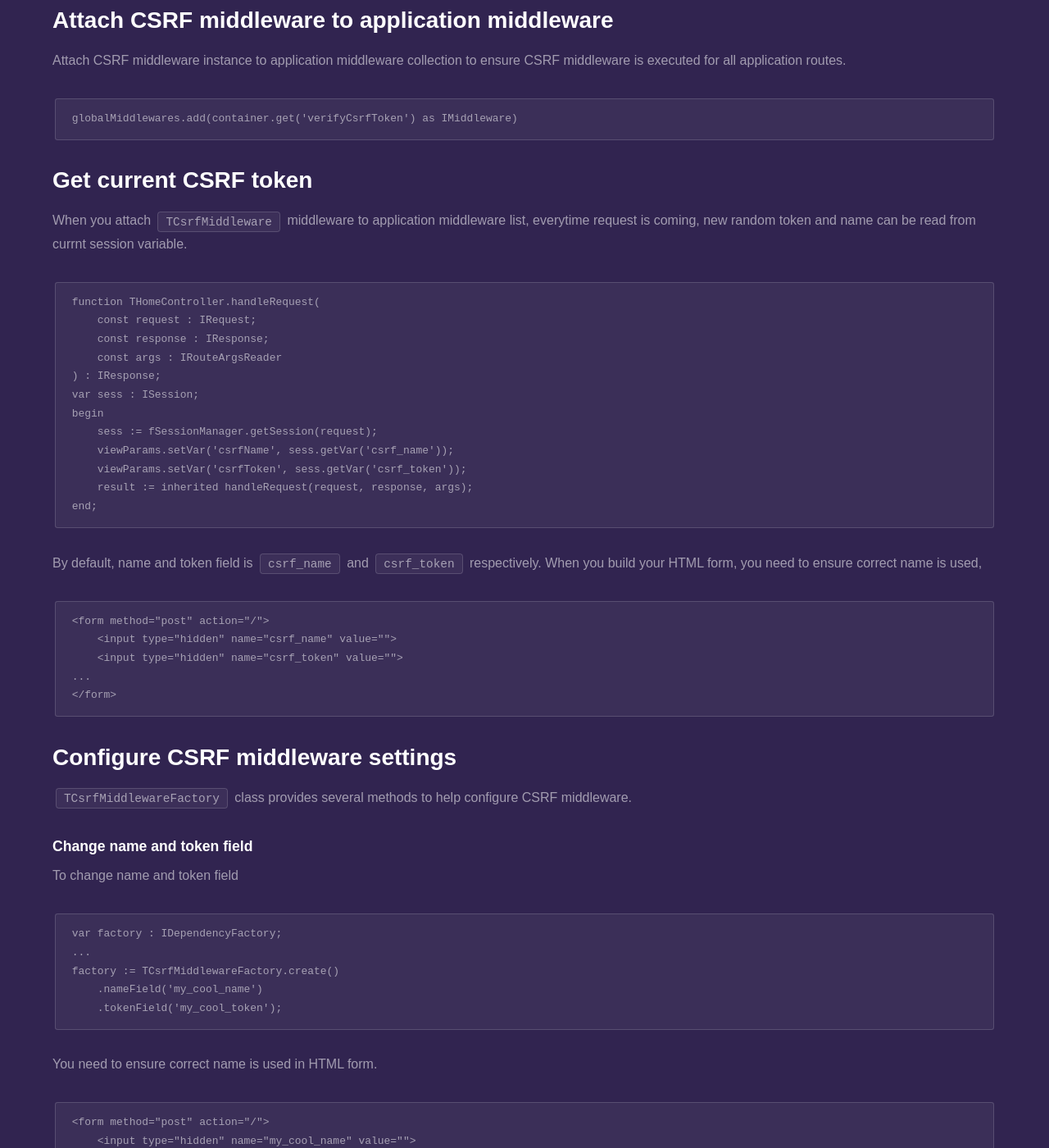
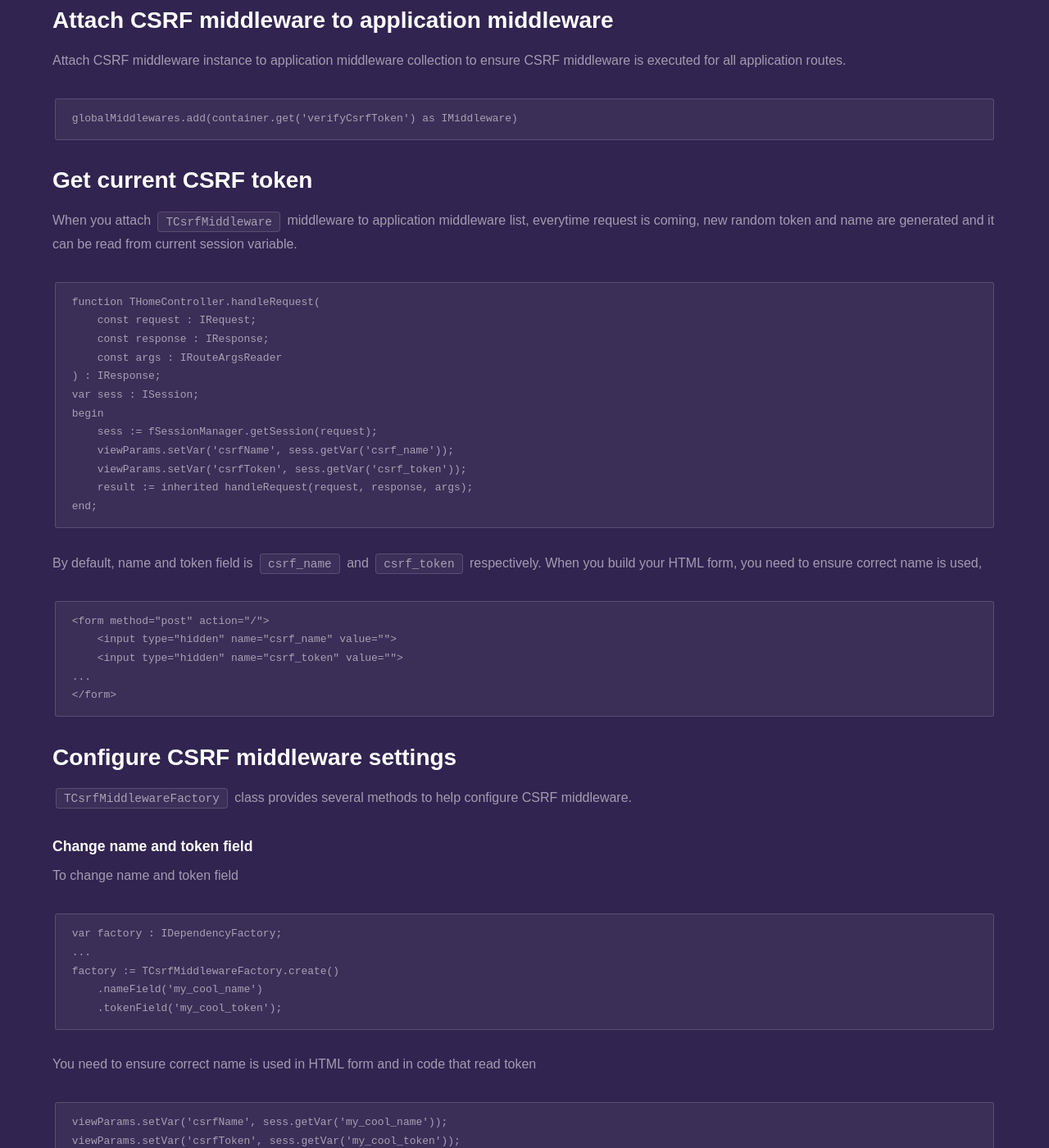
Before and after one commit to fanoframework/fanoframework.github.io, a Jekyll site: the page built from security/csrf-protection/index.md, in a window 1280 px wide and 1400 px high, scrolled down 1702 px. Shown: the whole window at 82% size. Built offline with Jekyll 4.4.1, drawn with Linux system fonts in a browser that asks for light colours; our own code applies the rules of GitHub Pages for plain Markdown files.

Commit message:
improve csrf content

````diff
--- a/security/csrf-protection/index.md
+++ b/security/csrf-protection/index.md
@@ -64,7 +64,7 @@ globalMiddlewares.add(container.get('verifyCsrfToken') as IMiddleware)
 
 ## Get current CSRF token
 
-When you attach `TCsrfMiddleware` middleware to application middleware list, everytime request is coming, new random token and name can be read from currnt session variable.
+When you attach `TCsrfMiddleware` middleware to application middleware list, everytime request is coming, new random token and name are generated and it can be read from current session variable.
 
 ```
 function THomeController.handleRequest(
@@ -106,7 +106,14 @@ factory := TCsrfMiddlewareFactory.create()
     .nameField('my_cool_name')
     .tokenField('my_cool_token');
 ```
-You need to ensure correct name is used in HTML form.
+
+You need to ensure correct name is used in HTML form and in code that read token
+
+```
+viewParams.setVar('csrfName', sess.getVar('my_cool_name'));
+viewParams.setVar('csrfToken', sess.getVar('my_cool_token'));
+```
+
 ```
 <form method="post" action="/">
     <input type="hidden" name="my_cool_name" value="{{csrfName}}">
````
